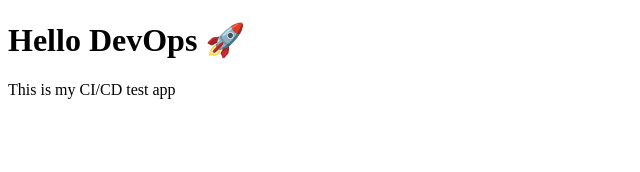
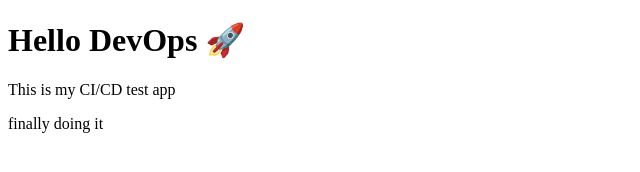
Before and after one commit to JyotiSharma111/devops-practice, a plain HTML site: page index.html in a window 1280 px wide. Shown: the whole page, without its empty margins (0-640 px from the left). Drawn offline with Linux system fonts and the light colour scheme.

Commit message:
test ci cd pipeline

```diff
--- a/index.html
+++ b/index.html
@@ -6,5 +6,6 @@
 <body>
   <h1>Hello DevOps 🚀</h1>
   <p>This is my CI/CD test app</p>
+	<p> finally doing it</p>
 </body>
 </html>
```
